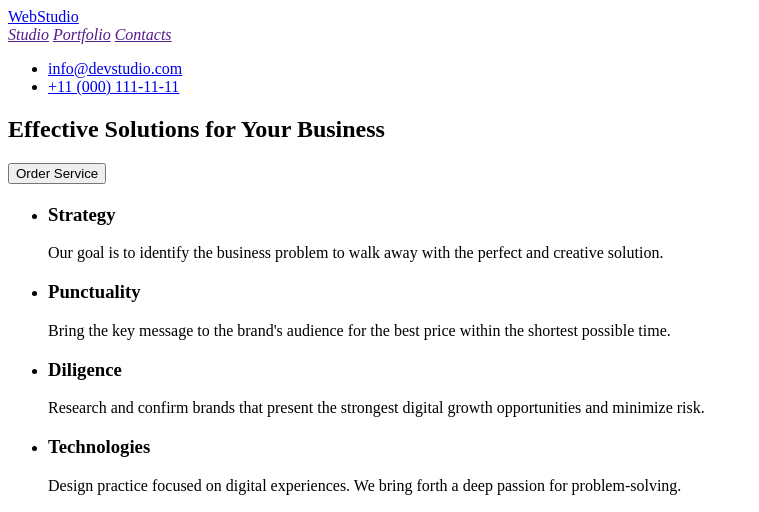
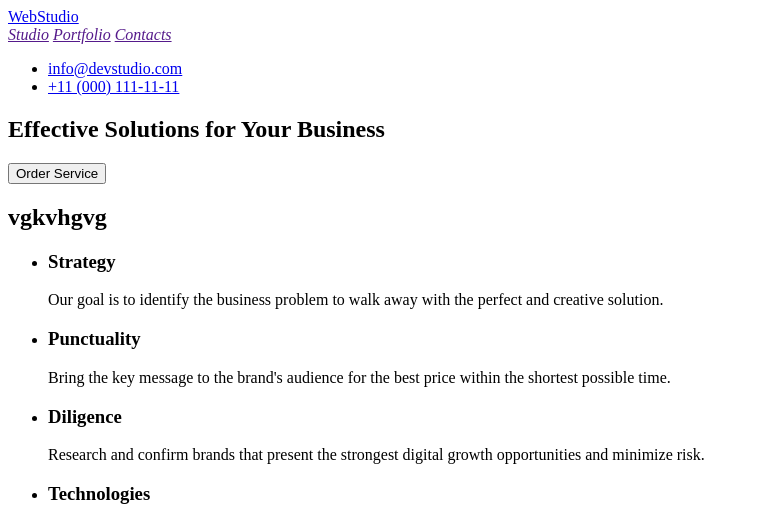
Before and after one commit to Volerian/goit-mark-up-hw-01, a plain HTML site: page index.html in a window 1280 px wide. Shown: the top 512 px of the page, without its empty margins (0-759 px from the left). Drawn offline with Linux system fonts and the light colour scheme.

Commit message:
update index.html file

```diff
--- a/index.html
+++ b/index.html
@@ -34,7 +34,7 @@
       </section>
 
       <section>
-        <h2></h2>
+        <h2>vgkvhgvg</h2>
         <ul>
           <li>
             <h3>Strategy</h3>
```
